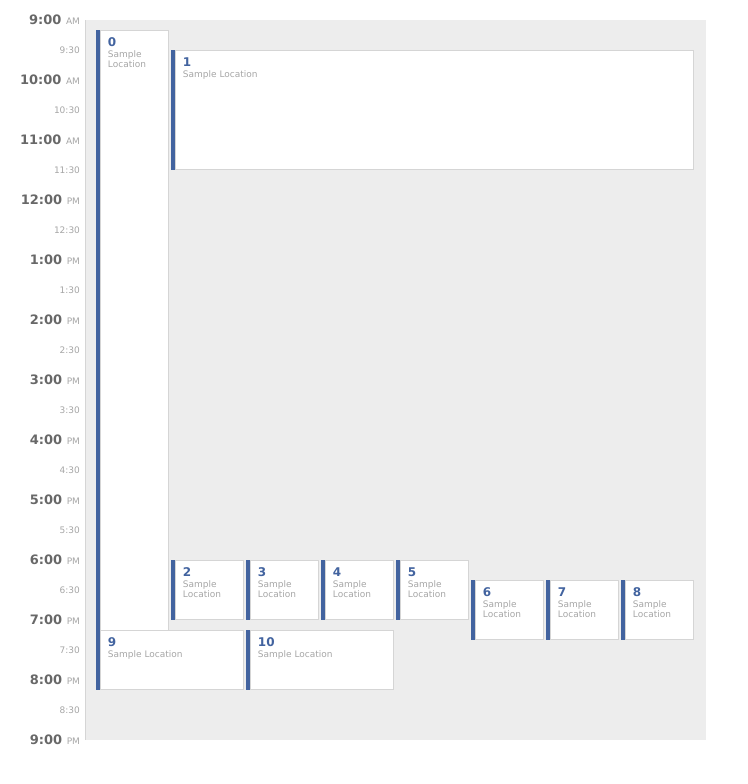
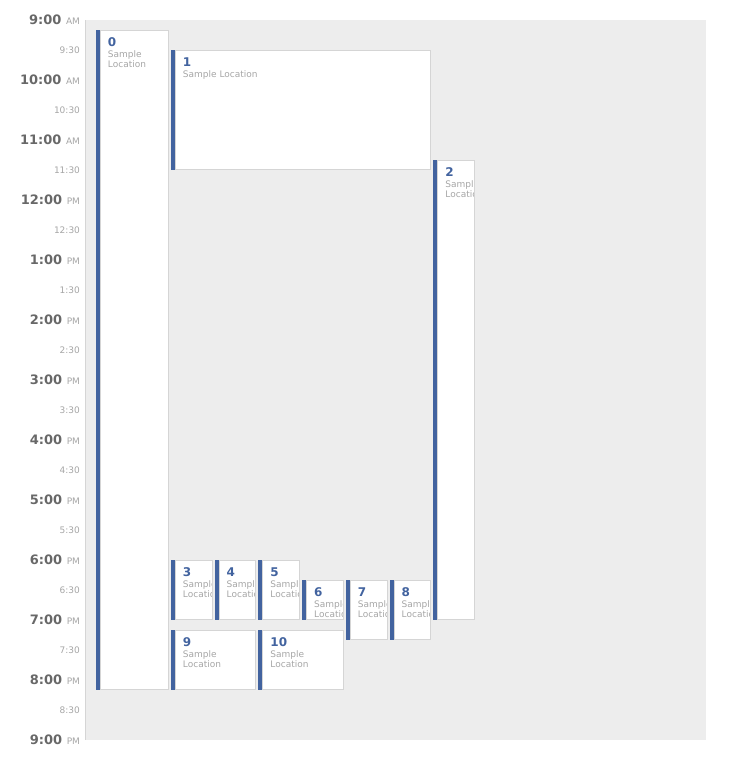
Before and after one commit to gregberge/fb-challenge, a plain HTML site: page index.html in a window 1280 px wide. Shown: the whole page, without its empty margins (0-748 px from the left). Drawn offline with Linux system fonts and the light colour scheme.

Commit message:
very good.

```diff
--- a/index.html
+++ b/index.html
@@ -66,7 +66,7 @@
         });
 
         // Create event map.
-        events.forEach(function (event, index) {
+        events.forEach(function (event) {
           for(var i = event.start; i <= event.end; i++) {
             map[i] = map[i] || [];
             map[i].push(event);
@@ -77,91 +77,44 @@
         events.forEach(createEvent);
 
         function createEvent(event, index) {
-          var previousEvent = events[index - 1];
-
-          event.index = index;
-
           // Compute element neighbours.
           event.neighbours = getNeighbourgs(map, event);
 
-          // Compute position.
-          // event.position = event.neighbours.indexOf(event);
-
+          // Previously used neighbours.
           var usedNeighbourgs = event.neighbours.filter(function (event) {
             return event.width;
           });
 
-          var lastNeigbourg = usedNeighbourgs[usedNeighbourgs.length - 1];
+          // Compute the left.
+          event.left = event.neighbours.reduce(function (left, neigbour) {
+            if (neigbour.left === left)
+              left += neigbour.width;
 
-          if (!lastNeigbourg) {
-            event.left = 0;
-            event.right = 0;
-          }
-          else {
-            event.left = (lastNeigbourg.left + lastNeigbourg.width);
-            event.right = lastNeigbourg.right;
+            return left;
+          }, 0);
+
+          // Compute the right.
+          event.right = 1;
+          for (var i = 0; i < event.neighbours.length; i++) {
+            var neigbour = event.neighbours[i];
+            if (neigbour.left && neigbour.left > event.left) {
+              event.right = neigbour.left;
+              break;
+            }
           }
 
-          if (event.left >= 1) {
-            event.right = 0;
-            event.left = event.left % 1;
-            event.right = usedNeighbourgs.reduce(function (w, event) {
-              return w + event.width;
-            }, 0);
-          }
+          console.log('diff', (getMaxNeighbourgs(map, event) - usedNeighbourgs.length));
 
-          event.width = (1 - event.left - event.right) / (getMaxNeighbourgs(map, event) - usedNeighbourgs.length);
-
-
-
-
-          // // Compute width.
-          // if (!previousEvent)
-          //   event.width = 1 / event.neighbours.length; // Last event...
-          // else if (!intersects(event, previousEvent))
-          //   event.width = 1 / event.neighbours.length; // Last event...
-          // // else if (previousEvent.position < event.position)
-          // //   event.width = previousEvent.width;
-          // else {
-          //   var usedNeighbourgs = event.neighbours.filter(function (event) {
-          //     return event.width;
-          //   });
-          //   var alreadyUsedWidth = usedNeighbourgs.reduce(function (sum, event) {
-          //     return sum + event.width;
-          //   }, 0);
-          //   event.width = (1 - alreadyUsedWidth) / (event.neighbours.length - usedNeighbourgs.length);
-          //   event.left = alreadyUsedWidth;
-          //   // event.width = lastLineLength / event.neighbours * previousEvent.width;
-          //   // console.log(previousEvent.position + 1);
-          //   // console.log(event.neighbours);
-          //   // // ca veut dire que en proportion
-          //   // var previousEventsScaled = previousEvent.neighbours - previousEvent.position - 1;
-          //   // var eventsToScale = event.neighbours - previousEventsScaled;
-          //   // // console.log(previousEventsScaled, eventsToScale);
-          //   // // event.width = 1 / event.neighbours;
-          //   // event.width = (1 - previousEventsScaled * previousEvent.width) / eventsToScale;
-          // }
+          // Compute the width.
+          event.width = (event.right - event.left) / (getMaxNeighbourgs(map, event) - usedNeighbourgs.length);
 
           console.log(index, event);
-
-          // console.log(event);
-
-          // console.log(event.width);
-
-          // if (!previousEvent || event.neighbours === previousEvent.neighbours)
-          //   event.width = event.neighbours;
-          // else
-          //   event.width = previousEvent.position + 1 - event.neighbours;
 
           var w = maxWidth * event.width - 22;
           var l = maxWidth * event.left;
 
-          // var lastEvent = getLastEvent(events, index);
-          // var w = maxWidth / getMaxNeighbourgs(map, {start: event.start, end: lastEvent.end}) - 22;
-          // var left = (w + 22) * (event.position - 1);
           var element = $(eventTemplate);
           element.find('.title').html(index);
-          // console.log(event);
           element.css('top', event.start + 'px');
           element.css('height', (event.end - event.start - 10) + 'px');
           element.css('width', w);
@@ -187,26 +140,12 @@
             return ar ? ar.length : 0;
           }));
         }
-
-        function intersects(a, b) {
-          return !((a.end < b.start) || (b.end < a.start));
-        }
-
-        // function getLastEvent(events, index) {
-        //   var lastEvent = events[index];
-        //   var i = index + 1;
-
-        //   while(events[i] && lastEvent.position < events[i].position) {
-        //     lastEvent = events[i];
-        //     i++;
-        //   }
-
-        //   return lastEvent;
-        // }
       }
     }());
 
-    layOutDay([{start: 30, end: 150}, {start: 540, end: 600},  {start: 540, end: 600}, {start: 540, end: 600}, {start: 540, end: 600}, {start: 560, end: 620}, {start: 560, end: 620}, {start: 560, end: 620}, {start: 10, end: 670}, {start: 610, end: 670}, {start: 610, end: 670}]);
+    // layOutDay([{start: 30, end: 150}, {start: 540, end: 600},  {start: 540, end: 600}, {start: 540, end: 600}, {start: 540, end: 600}, {start: 560, end: 600}, {start: 560, end: 620}, {start: 560, end: 620}, {start: 10, end: 670}, {start: 610, end: 670}, {start: 610, end: 670}]);
+
+    layOutDay([{start: 30, end: 150}, {start: 540, end: 600},  {start: 540, end: 600}, {start: 540, end: 600}, {start: 140, end: 600}, {start: 560, end: 600}, {start: 560, end: 620}, {start: 560, end: 620}, {start: 10, end: 670}, {start: 610, end: 670}, {start: 610, end: 670}]);
 
     // layOutDay([{start: 30, end: 150}, {start: 540, end: 600}, {start: 560, end: 620}, {start: 610, end: 670}]);
   </script>
```
